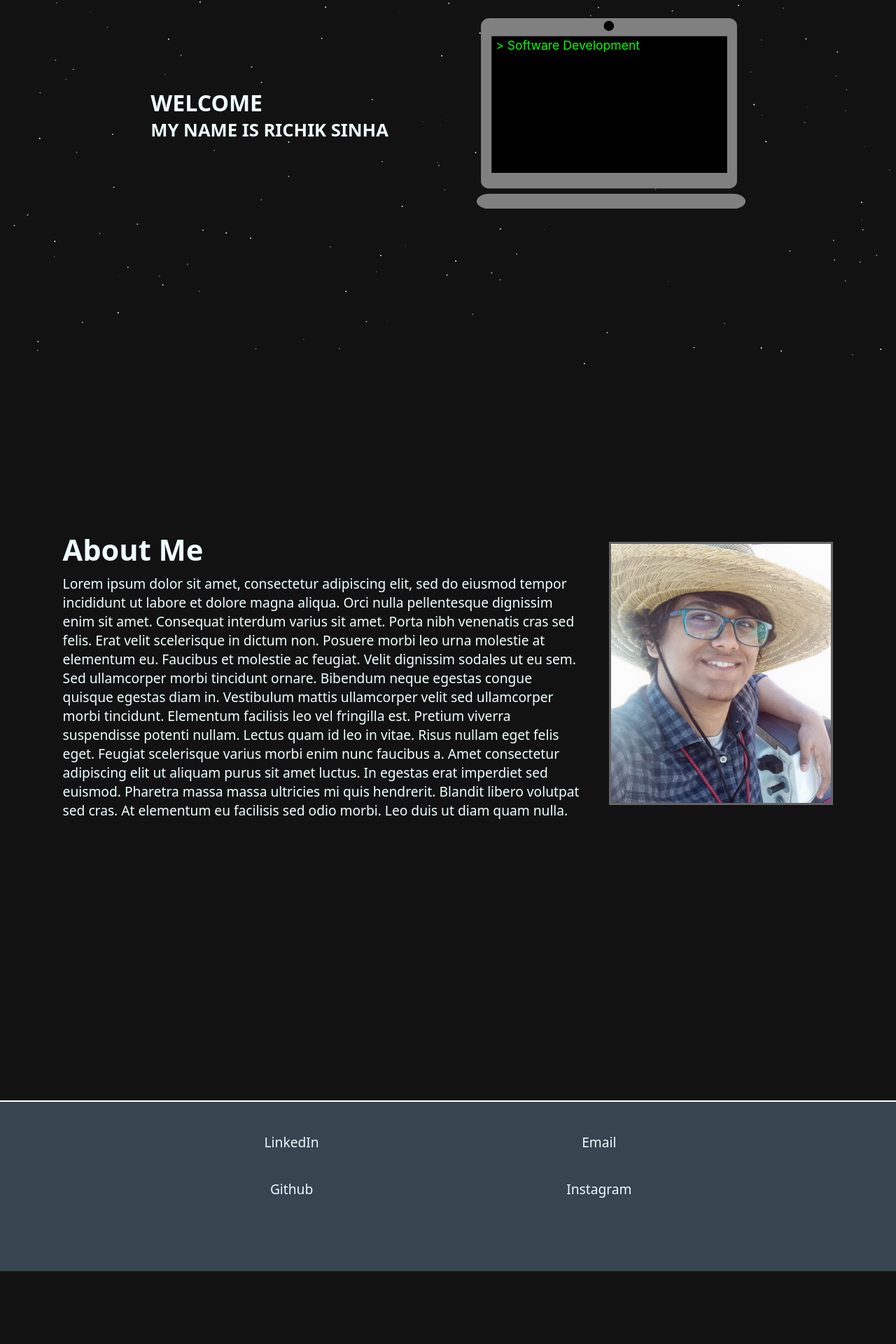
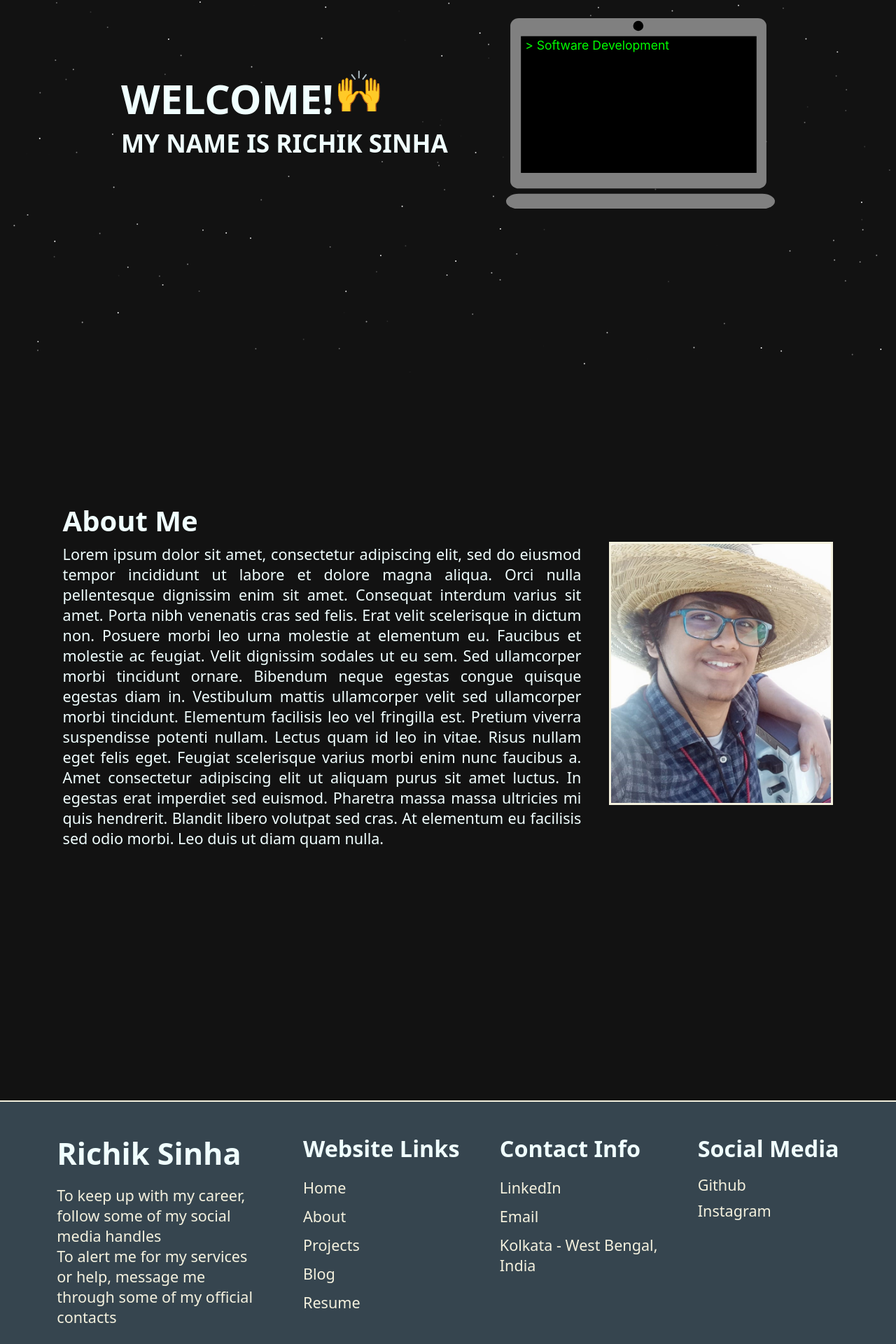
Before and after one commit to Rickisterr/Portfolio-Website, a React (Create React App) app: page / in a window 1280 px wide. Shown: the part 268-2188 px from the top of the page at 70% size. Before the commit the page ends 2084 px from the top, so only its background shows below. Built offline with nearby package versions, Linux system fonts and the light colour scheme.

Commit message:
Contacts footer finish + misc CSS tweaks

```diff
--- a/src/App.css
+++ b/src/App.css
@@ -15,32 +15,69 @@ body {
 
 img {
   border-style: solid;
-  border-color: rgb(100, 100, 100);
+  border-color: #f4f1de;
 }
 
 a {
   text-decoration: none;
-  color: aliceblue;
+  color: #f4f1de;
 }
 
-@media only screen and (orientation: landscape) {
+p {
+  color: #f4f1de;
+}
+
+@media screen and (min-width: 1900px) {
   .Paragraphs {
-    font-size: 1.5vw;
+    font-size: 2.25rem;
   }
 
   .Headings {
-    font-size: 3.25vw;
+    font-size: 3.4rem;
     padding-bottom: 0.5vw;
   }
 }
 
-@media only screen and (orientation: portrait) {
+@media screen and (max-width: 1900px) and (min-width: 1023px) {
   .Paragraphs {
-    font-size: 2.75vw;
+    font-size: 1.35rem;
   }
 
   .Headings {
-    font-size: 3vh;
+    font-size: 2.5rem;
+    padding-bottom: 0.5vw;
+  }
+}
+
+@media screen and (max-width: 1023px) and (min-width: 767px) {
+  .Paragraphs {
+    font-size: 1.15rem;
+  }
+
+  .Headings {
+    font-size: 2.3rem;
+    padding-bottom: 0.5vw;
+  }
+}
+
+@media screen and (max-width: 767px) and (min-width: 500px) {
+  .Paragraphs {
+    font-size: 1rem;
+  }
+
+  .Headings {
+    font-size: 2.15rem;
     padding-bottom: 0.5vh;
   }
 }
+
+@media screen and (max-width: 500px) {
+  .Paragraphs {
+    font-size: 0.75rem;
+  }
+
+  .Headings {
+    font-size: 1.90;
+    padding-bottom: 0.5vh;
+  }
+}
--- a/src/Components/Contact.js
+++ b/src/Components/Contact.js
@@ -1,18 +1,89 @@
+import { Link } from "react-router-dom";
 
 
 function Contact() {
+    // function to scroll to top of website
+    // used with buttons on click function
+    const toTop = () => {
+        window.scrollTo({
+            top: 0,
+            behavior: 'smooth'
+        });
+    };
+
     return (
-        <div style={{ width: '100vw', backgroundColor: '#36454f', padding: '3vmin', borderTopColor: '#fffffa', borderTopStyle: 'solid', borderTopWidth: '0.25vmin' }}>
-            <div className="RowFlexWrap" style={{  }}>
-                <div className="ColFlexWrap WhiteNormText Paragraphs" style={{ gap: '5vmin', paddingBlockEnd: '10vmin', paddingBlockStart: '2.5vmin' }}>
-                    <div><a href="https://www.linkedin.com/in/richik-sinha/">LinkedIn</a></div>
-                    <div><a href="https://github.com/Rickisterr">Github</a></div>
+        <div>
+            <div style={{ width: '100vw', backgroundColor: '#36454f', padding: '3vmin', borderTopColor: '#f4f1de', borderTopStyle: 'solid', borderTopWidth: '0.25vmin' }}>
+                <div className="RowFlexWrap" style={{ alignItems: 'flex-start' }}>
+
+                    <div className="ColFlexWrap WhiteNormText Paragraphs" style={{ alignItems: 'start', gap: '1vmin', paddingBlockEnd: '10vmin', paddingBlockStart: '2.5vmin' }}>
+
+                        <div><h1 style={{ paddingBottom: '1vmin' }}>Richik Sinha</h1></div>
+
+                        <div style={{ maxWidth: '23vmax' }}>
+                            <p>
+                                To keep up with my career, follow some of my social media handles
+                            </p>
+                            <p>
+                                To alert me for my services or help, message me through some of my official contacts
+                            </p>
+                        </div>
+
+                    </div>
+
+                    <div className="ColFlexWrap WhiteNormText Paragraphs" style={{ alignItems: 'start', gap: '1.5vmin', paddingBlockEnd: '10vmin', paddingBlockStart: '2.5vmin' }}>
+
+                        <div><h2 style={{ paddingBottom: '1vmin' }}>Website Links</h2></div>
+
+                        <div><Link to="/" className="LeftToCenter" onClick={toTop}>Home</Link></div>
+
+                        <div><Link to="/about" className="LeftToCenter" onClick={toTop}>About</Link></div>
+
+                        <div><Link to="/projects" className="LeftToCenter" onClick={toTop}>Projects</Link></div>
+
+                        <div><Link to="/blog" className="LeftToCenter" onClick={toTop}>Blog</Link></div>
+
+                        <div><Link to="/resume" className="LeftToCenter" onClick={toTop}>Resume</Link></div>
+
+                    </div>
+
+                    <div className="ColFlexWrap WhiteNormText Paragraphs" style={{ alignItems: 'start', gap: '1.5vmin', paddingBlockEnd: '10vmin', paddingBlockStart: '2.5vmin' }}>
+
+                        <div><h2 style={{ paddingBottom: '1vmin' }}>Contact Info</h2></div>
+
+                        <div><a href="https://www.linkedin.com/in/richik-sinha/" target="_blank">LinkedIn</a></div>
+
+                        <div><a href="mailto:richik.main@gmail.com" target="_blank">Email</a></div>
+
+                        <div>
+                            <p>
+                                Kolkata - West Bengal,
+                            </p>
+                            <p>
+                                India
+                            </p>
+                        </div>
+
+                    </div>
+
+                    <div className="ColFlexWrap WhiteNormText Paragraphs" style={{ alignItems: 'start', gap: '1vmin', paddingBlockEnd: '10vmin', paddingBlockStart: '2.5vmin' }}>
+
+                        <div><h2 style={{ paddingBottom: '1vmin' }}>Social Media</h2></div>
+
+                        <div><a href="https://github.com/Rickisterr" target="_blank">Github</a></div>
+
+                        <div><a href="https://www.instagram.com/richirs_/" target="_blank">Instagram</a></div>
+
+                    </div>
+
                 </div>
-                <div className="ColFlexWrap WhiteNormText Paragraphs" style={{ gap: '5vmin', paddingBlockEnd: '10vmin', paddingBlockStart: '2.5vmin' }}>
-                    <div><a href="mailto:sinha.richik@gmail.com">Email</a></div>
-                    <div><a href="https://www.instagram.com/richirs_/">Instagram</a></div>
-                </div>
+
             </div>
+
+            <div style={{ backgroundColor: '#212a31', paddingLeft: '1.5rem', paddingBlock: '0.3rem' }}>
+                <p>&copy; 2023 - Richik Sinha</p>
+            </div>
+
         </div>
     );
 }
--- a/src/Components/Home/Home.css
+++ b/src/Components/Home/Home.css
@@ -1,3 +1,29 @@
+@keyframes highfiveAnim {
+    0% {
+        transform: translateY(-0.75rem) scale(1);
+    }
+
+    30% {
+        transform: translateY(-0.75rem) scale(1.1);
+    }
+
+    40% {
+        transform: translateY(-0.75rem) scale(1.1);
+    }
+
+    45% {
+        transform: translateY(-1.5rem) scale(1.175);
+    }
+
+    55% {
+        transform: translateY(-0.75rem) scale(1);
+    }
+
+    70% {
+        transform: translateY(-0.75rem) scale(1);
+    }
+}
+
 /* Main Wrapper */
 .Wrapper {
     overflow-x: hidden;
@@ -26,8 +52,29 @@
     font-family: system-ui, -apple-system, BlinkMacSystemFont, 'Segoe UI', Roboto, Oxygen, Ubuntu, Cantarell, 'Open Sans', 'Helvetica Neue', sans-serif;
 }
 
+/* High five emoji css for animation */
+#high-five {
+    animation-name: highfiveAnim;
+    animation-duration: 1.5s;
+    animation-timing-function: linear;
+    animation-iteration-count: infinite;
+    -webkit-animation-name: highfiveAnim;
+    -webkit-animation-duration: 1.5s;
+    -webkit-animation-timing-function: linear;
+    -webkit-animation-iteration-count: infinite;
+    -moz-animation-name: highfiveAnim;
+    -moz-animation-duration: 1.5s;
+    -moz-animation-timing-function: linear;
+    -moz-animation-iteration-count: infinite;
+    position: absolute;
+    animation-delay: 2s;
+    -webkit-animation-delay: 2s;
+    -moz-animation-delay: 2s;
+    transform: translateY(-0.75rem);
+}
+
 /* Landscape oriented screen */
-@media only screen and (orientation: landscape) {
+@media screen and (min-width: 767px) {
     .RowFlexWrap {
         display: flex;
         flex-direction: row;
@@ -42,13 +89,19 @@
 }
 
 /* Portrait oriented screen */
-@media only screen and (orientation: portrait) {
+@media screen and (max-width: 767px) {
     .RowFlexWrap {
         display: flex;
         flex-direction: column;
         -ms-flex-direction: column;
         justify-content: space-evenly;
         align-items: center;
+    }
+
+    .RowFlexWrapReverse {
+        flex-direction: column-reverse !important;
+        -ms-flex-direction: column-reverse !important;
+        justify-content: center !important;
     }
 
     .LeftToCenter {
--- a/src/Components/Home/Home.js
+++ b/src/Components/Home/Home.js
@@ -106,8 +106,8 @@ function Home() {                                           // Home Page class
             <div className='ColFlexWrap'>
                 <div className='ViewportPage RowFlexWrap'>
                     <div>
-                        <h1 className='WhiteNormText LeftToCenter' style={{ fontSize: '2.5vmax' }}>WELCOME</h1>
-                        <h2 className='WhiteNormText LeftToCenter' style={{ fontSize: '2vmax' }}>MY NAME IS RICHIK SINHA</h2>
+                        <h1 className='WhiteNormText LeftToCenter' style={{ fontSize: '4.5vmax' }}>WELCOME!<span id='high-five'>  &#128588;</span></h1>
+                        <h2 className='WhiteNormText LeftToCenter' style={{ fontSize: '2.75vmax' }}>MY NAME IS RICHIK SINHA</h2>
                     </div>
                     <div id='LaptopPic'>
                         <Laptop
@@ -117,10 +117,10 @@ function Home() {                                           // Home Page class
                         />
                     </div>
                 </div>
-                <div className='ViewportPage RowFlexWrap' style={{ gap: '5vmin' }}>
+                <div className='ViewportPage RowFlexWrap RowFlexWrapReverse' style={{ gap: '5vmin' }}>
                     <div>
                         <h1 className='WhiteNormText Headings'>About Me</h1>
-                        <p className='WhiteNormText Paragraphs'>
+                        <p className='WhiteNormText Paragraphs' style={{ textAlign: 'justify' }}>
                             Lorem ipsum dolor sit amet, consectetur adipiscing elit, sed do eiusmod tempor incididunt ut labore et dolore magna aliqua. Orci nulla pellentesque dignissim enim sit amet. Consequat interdum varius sit amet. Porta nibh venenatis cras sed felis. Erat velit scelerisque in dictum non. Posuere morbi leo urna molestie at elementum eu. Faucibus et molestie ac feugiat. Velit dignissim sodales ut eu sem. Sed ullamcorper morbi tincidunt ornare. Bibendum neque egestas congue quisque egestas diam in. Vestibulum mattis ullamcorper velit sed ullamcorper morbi tincidunt. Elementum facilisis leo vel fringilla est.
                             Pretium viverra suspendisse potenti nullam. Lectus quam id leo in vitae. Risus nullam eget felis eget. Feugiat scelerisque varius morbi enim nunc faucibus a. Amet consectetur adipiscing elit ut aliquam purus sit amet luctus. In egestas erat imperdiet sed euismod. Pharetra massa massa ultricies mi quis hendrerit. Blandit libero volutpat sed cras. At elementum eu facilisis sed odio morbi. Leo duis ut diam quam nulla.
                         </p>
--- a/src/Components/NavBar.js
+++ b/src/Components/NavBar.js
@@ -7,16 +7,22 @@ import Button from 'react-bootstrap/Button';
 import './NavBar.css';
 
 function NavBar() {
-
+    // function to open and close menu via hamburger button in portrait mode
     const hamburgerMenuToggle = () => {
         if(document.getElementById('my-toggle-links').className == 'openHamburger') {
             document.getElementById('my-toggle-links').className = 'closeHamburger';
-            setTimeout(() => {document.getElementsByClassName('HamburgerMenu')[0].style.display = 'none';}, 300);
+            setTimeout(() => {document.getElementsByClassName('HamburgerMenu')[0].style.display = 'none';}, 300);   // makes hamburger menu disappear
         }
         else {
             document.getElementById('my-toggle-links').className = 'openHamburger';
-            setTimeout(() => {document.getElementsByClassName('HamburgerMenu')[0].style.display = 'block';}, 300);
+            setTimeout(() => {document.getElementsByClassName('HamburgerMenu')[0].style.display = 'block';}, 300);  // makes hamburger menu collapse open
         }
+    };
+
+    // function to scroll to top of website
+    // used with buttons on click function
+    const toTop = () => {
+        window.scrollTo(0, 0);
     };
 
     return (
@@ -45,20 +51,20 @@ function NavBar() {
                 </div>
                 <div className='FixedNav'>
                     <Navbar className='NavBg'>
-                        <Navbar.Brand>
+                        <Navbar.Brand as={Link} to='/'>
                             <Icons.House style={{ color: '#FFFFFF', fontSize: '3.75vh' }} />
                         </Navbar.Brand>
                         <Nav style={{ width: '100%', display: 'flex' }}>
 
-                            <Nav.Link as={Link} to='/' className='NavButton' style={{ marginLeft: '4vw' }}>Home</Nav.Link>
+                            <Nav.Link as={Link} to='/' className='NavButton' style={{ marginLeft: '3vw' }} onClick={toTop}>Home</Nav.Link>
 
-                            <Nav.Link as={Link} to='/about' className='NavButton'>About</Nav.Link>
+                            <Nav.Link as={Link} to='/about' className='NavButton' onClick={toTop}>About</Nav.Link>
 
-                            <Nav.Link as={Link} to='/projects' className='NavButton'>Projects</Nav.Link>
+                            <Nav.Link as={Link} to='/projects' className='NavButton' onClick={toTop}>Projects</Nav.Link>
 
-                            <Nav.Link as={Link} to='/blog' className='NavButton'>Blog</Nav.Link>
+                            <Nav.Link as={Link} to='/blog' className='NavButton' onClick={toTop}>Blog</Nav.Link>
 
-                            <Nav.Link as={Link} to='/resume' className='NavButton'>Resume</Nav.Link>
+                            <Nav.Link as={Link} to='/resume' className='NavButton' onClick={toTop}>Resume</Nav.Link>
 
 
                         </Nav>
```
Also changed, not shown: src/Components/NavBar.css (+6 -6 lines).
